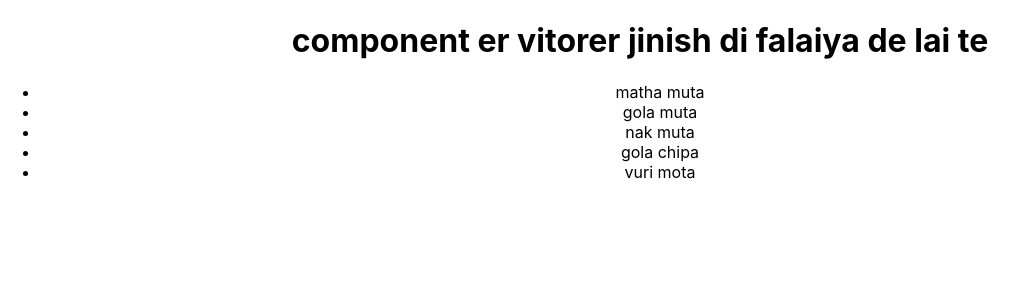
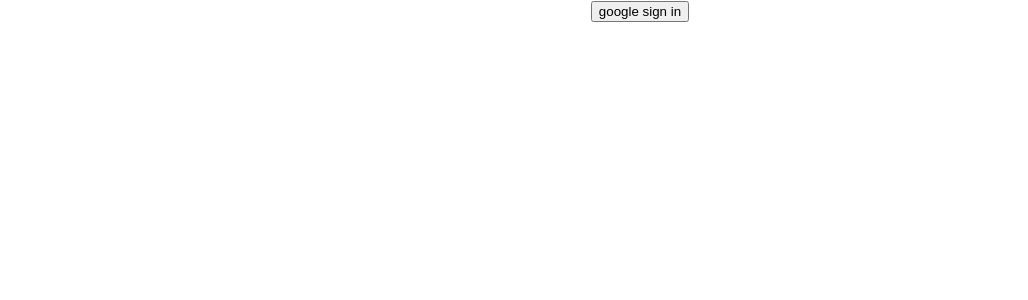
Before and after one commit to tanim-k/simple-firebase-authencation, a React (Create React App) app: page / in a window 1280 px wide. Shown: the top 300 px of the page, without its empty margins (0-1028 px from the left). Built offline with nearby package versions, Linux system fonts and the light colour scheme.

Commit message:
auth provider pop up ui and error catching

```diff
--- a/src/App.js
+++ b/src/App.js
@@ -1,30 +1,24 @@
 // remove logo
 import './App.css';
 import app from './firebase.init';
-import { getAuth } from "firebase/auth";
+import { getAuth, GoogleAuthProvider, signInWithPopup } from "firebase/auth";
 const auth = getAuth(app);
 
 function App() {
+  const provider = new GoogleAuthProvider();
+  const handleGoogleSignIn = () => {
+  signInWithPopup(auth, provider)
+  .then(result => {
+    const user = result.user;
+    console.log(user);
+  })
+  .catch(error => {
+    console.log('error', error)
+  })
+  }
   return (
     <div className="App">
-      <h1>component er vitorer jinish di falaiya de lai te</h1>
-      <ul>
-        <li>
-          <tomake-1>matha muta</tomake-1>
-        </li>
-        <li>
-          <tomake-2>gola muta</tomake-2>
-        </li>
-        <li>
-          <tomake-3>nak muta</tomake-3>
-        </li>
-        <li>
-          <tomake-4>gola chipa</tomake-4>
-        </li>
-        <li>
-          <tomake-5>vuri mota</tomake-5>
-        </li>
-      </ul>
+      <button onClick={handleGoogleSignIn}>google sign in</button>
 
     </div>
   );
--- a/src/_steps.js
+++ b/src/_steps.js
@@ -7,5 +7,6 @@
  * 5. export default app
  * 6 import app firebase init.js into yur app.js
  * 7. import getAuth from firebase/auth and create auth = getAuth(app)
- * 8 turn on google authentication and some further steps there
+ * 8 turn on google authentication and some further steps there(firebase> auth> google sign in)
+ * 9.ui pop up show with auth and provider
  * */
```
